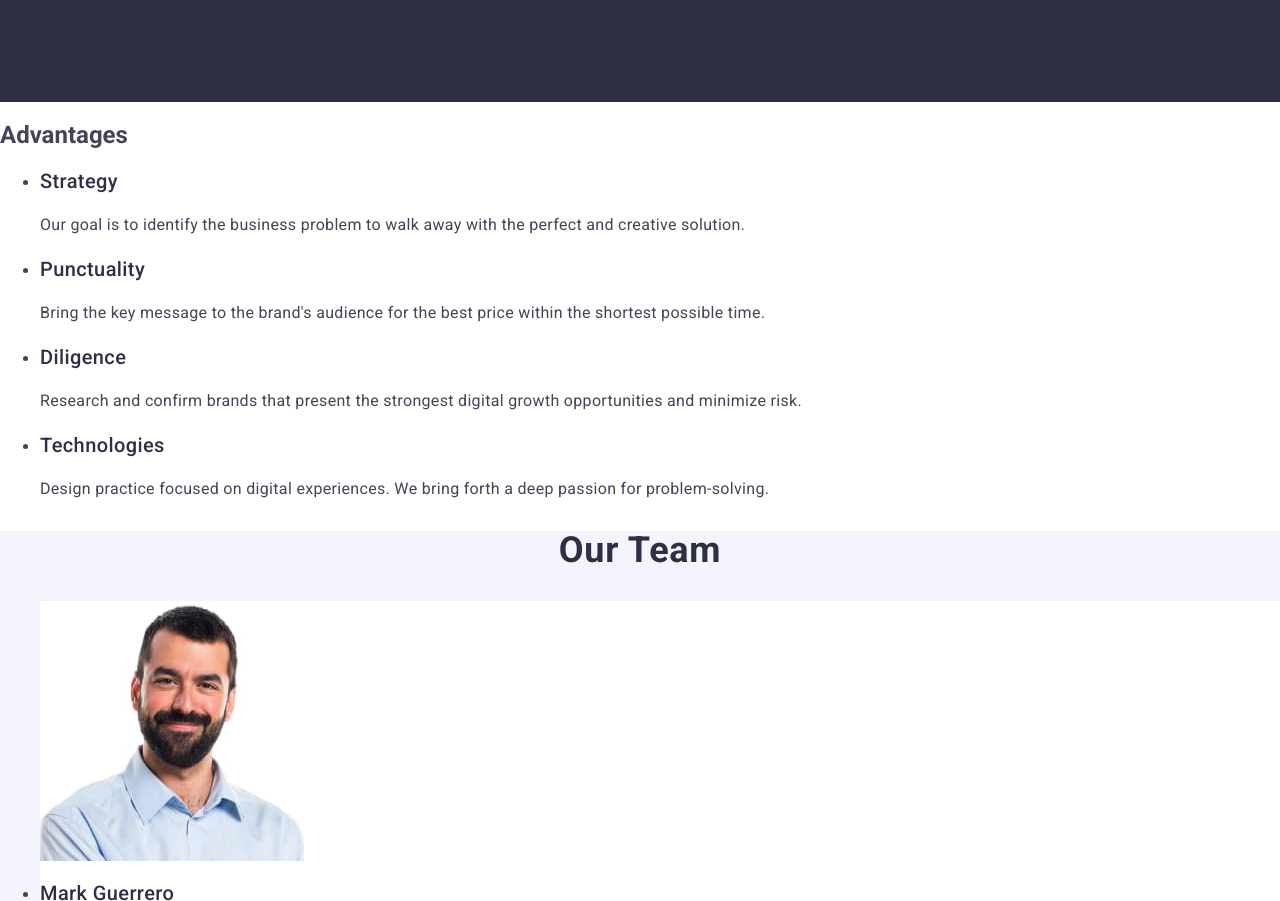
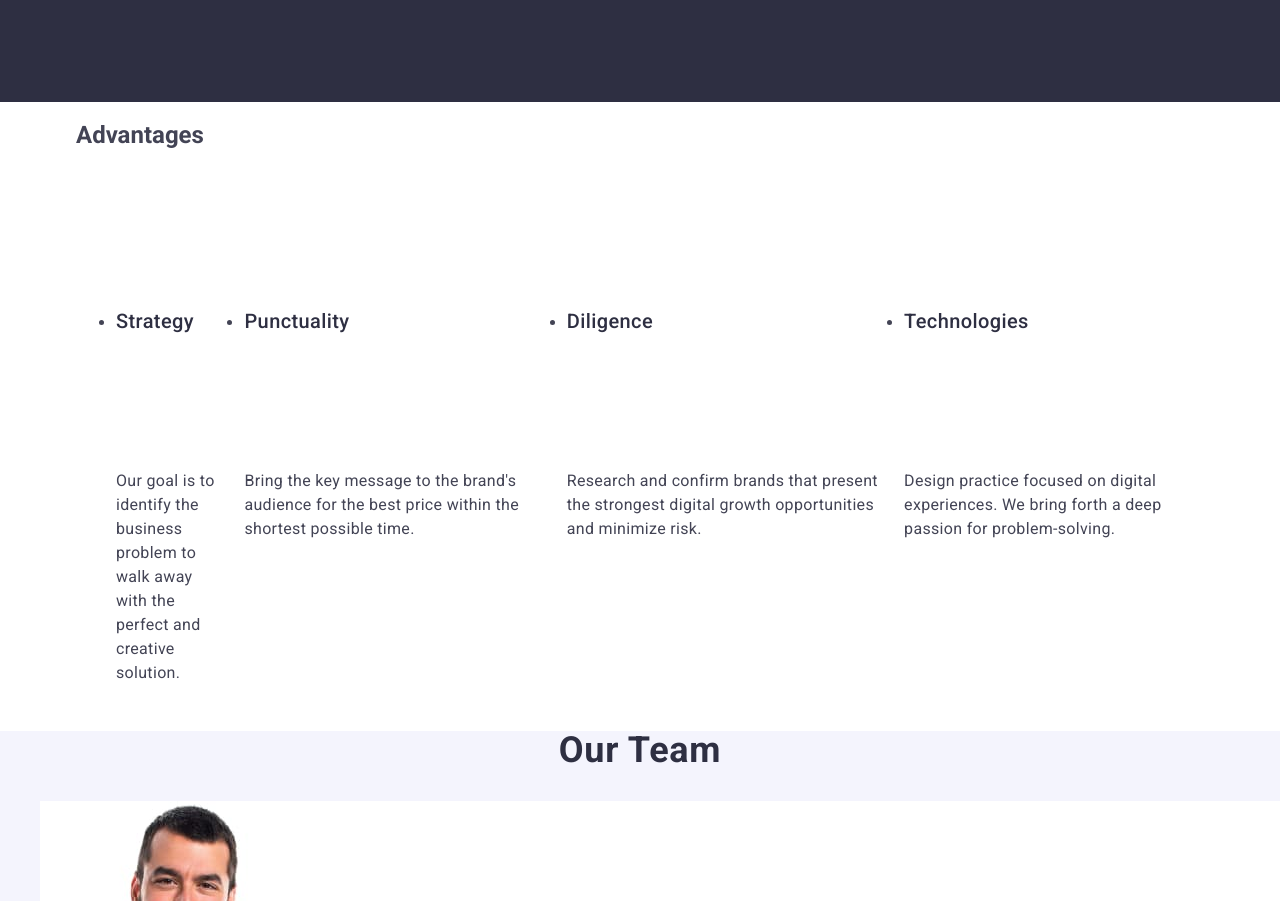
Before and after one commit to AndrWan1/AndrWan1-goit-markup-hw-03, a plain HTML site: page index.html in a window 1280 px wide. Shown: the part 600-1501 px from the top of the page. Drawn offline with nearby package versions, Linux system fonts and the light colour scheme.

Commit message:
update 3

```diff
--- a/css/styles.css
+++ b/css/styles.css
@@ -93,11 +93,20 @@ font-size: 20px;
 line-height: 1.2;
 letter-spacing: 0.02em;
 color:#2e2f42;
+padding: 120px 0;
+margin-bottom: 8px;
 }
 .text-advantages{
     line-height: 1.5;
     letter-spacing: 0.02em;
     color: #434455;
+}
+.list-advantages{
+    display: flex;
+    gap: 24px;
+}
+.point-list-advantages{
+    width: calc((100% - 72px) / 4);
 }
 .section-our-team{
     background-color: #F4F4FD;
--- a/index.html
+++ b/index.html
@@ -52,13 +52,14 @@
         </div>
       </section>
       <section class="section-advantages">
+        <div class="container">
           <h2>Advantages</h2>
-        <ul>
-          <li>
+          <ul class="list-advantages">
+            <li class="point-list-advantages">
               <h3 class="title-advantages">Strategy</h3>
               <p class="text-advantages">
-              Our goal is to identify the business problem to walk away with the
-              perfect and creative solution.
+                Our goal is to identify the business problem to walk away with
+                the perfect and creative solution.
               </p>
             </li>
             <li>
@@ -83,6 +84,7 @@
               </p>
             </li>
           </ul>
+        </div>
       </section>
       <section class="section-our-team">
         <h2 class="title-our-team">Our Team</h2>
```
Lines whose indentation alone changed are shown as unchanged.
